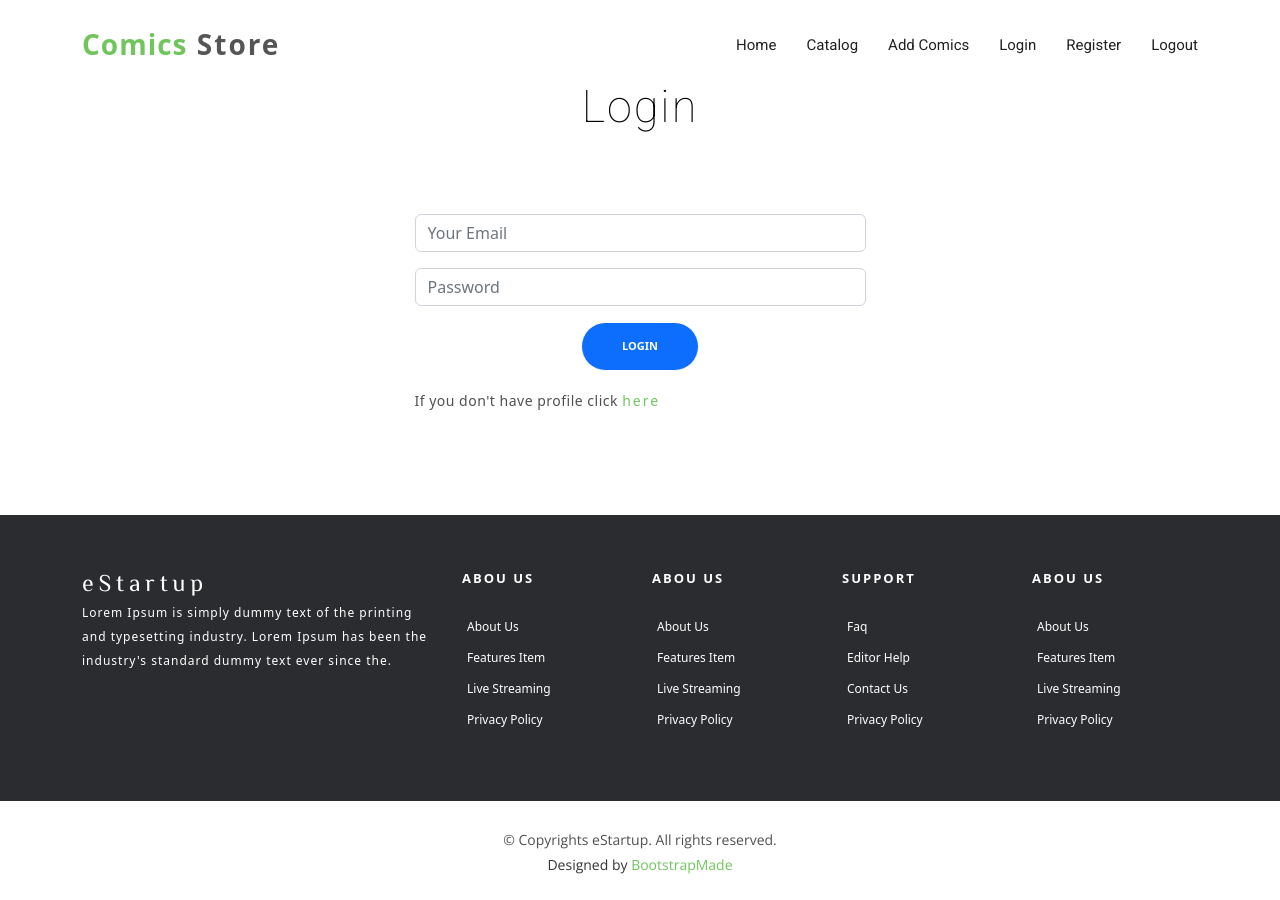
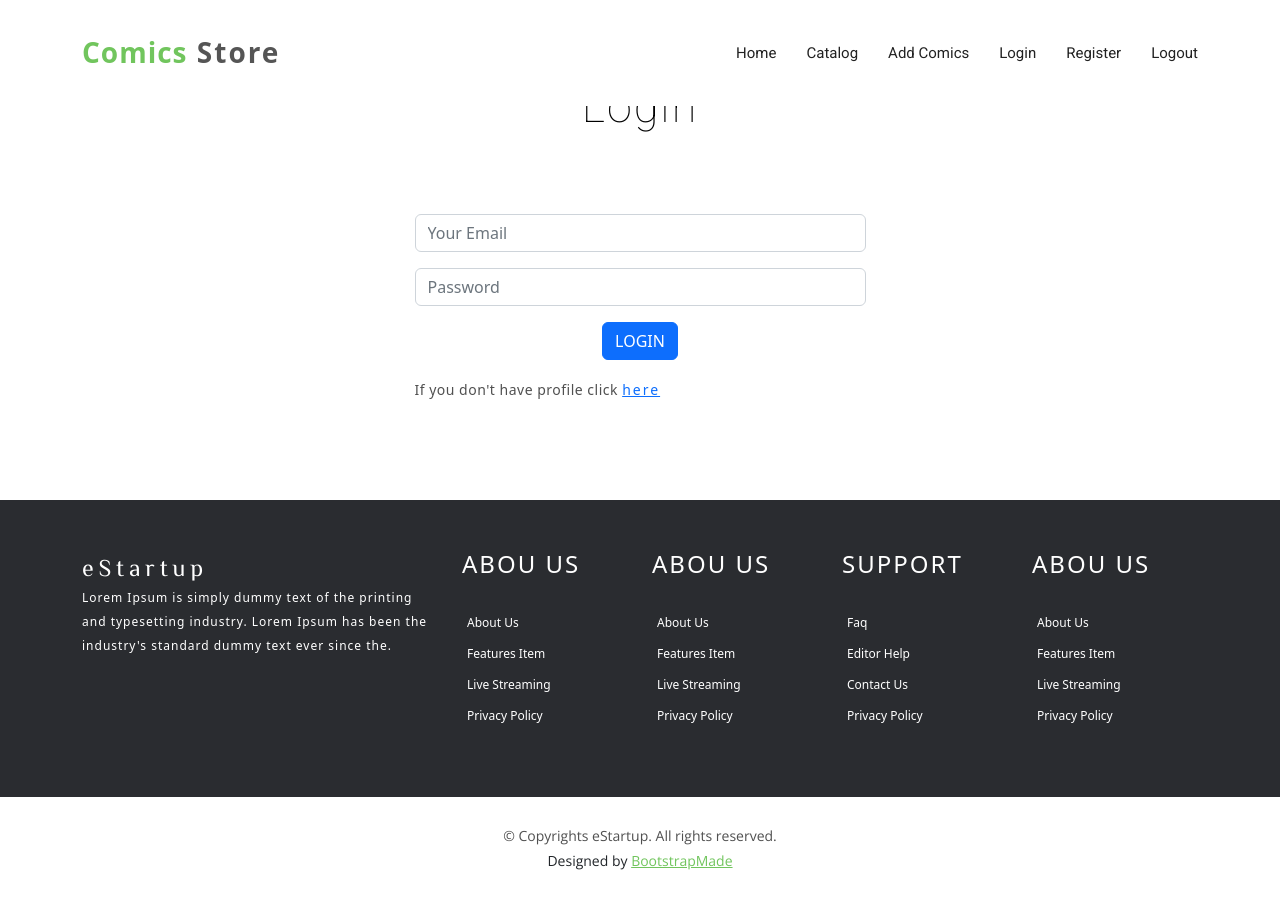
Before and after one commit to mihalkoff/react-project, a React (Create React App) app in the folder client/: page /login in a window 1280 px wide. Built offline with nearby package versions, Linux system fonts and the light colour scheme.

Commit message:
Create Login Submit with context

```diff
--- a/client/src/App.js
+++ b/client/src/App.js
@@ -1,4 +1,8 @@
+import 'bootstrap/dist/css/bootstrap.min.css';
+import { useState, useEffect } from 'react';
+
 import { Routes, Route } from 'react-router-dom';
+import { AuthContext } from './contexts/AuthContext';
 
 import { Footer } from "./components/Footer/Footer";
 import { Header } from "./components/Header/Header";
@@ -11,8 +15,16 @@ import { Details } from './components/Details/Details';
 
 
 function App() {
+	// users state
+	const [auth, setAuth] = useState({});
+
+	const onLoginSubmit = async (e) => {
+		e.preventDefault();
+		console.log(Object.fromEntries(new FormData(e.target)));
+	};
 
 	return (
+		<AuthContext.Provider value={{onLoginSubmit}}>
 			<div>
 				<Header />
 				<main id="main">
@@ -27,6 +39,7 @@ function App() {
 				</main>
 				<Footer />
 			</div>
+		</AuthContext.Provider>
 	);
 }
 
--- a/client/src/components/Login/Login.js
+++ b/client/src/components/Login/Login.js
@@ -1,6 +1,10 @@
 import './login.css';
+import { useContext } from 'react';
+import { AuthContext } from '../../contexts/AuthContext';
 
 export const Login = () => {
+    const { onLoginSubmit } = useContext(AuthContext);
+
     return (
         <section id="contact" className="padd-section">
             <div className="container">
@@ -12,7 +16,7 @@ export const Login = () => {
                 <div className="row justify-content-center">
                     <div className="col-lg-5 col-md-8">
                         <div className="form">
-                            <form className="contactForm">
+                            <form id="login" className="contactForm" onSubmit={onLoginSubmit}>
                                 <div className="form-group bottom-space">
                                     <input type="email" className="form-control" name="email" id="email" placeholder="Your Email"/>
                                 </div>
--- /dev/null
+++ b/client/src/contexts/AuthContext.js
@@ -0,0 +1,3 @@
+import { createContext } from 'react';
+
+export const AuthContext = createContext();
```
Lines whose indentation alone changed are shown as unchanged.
